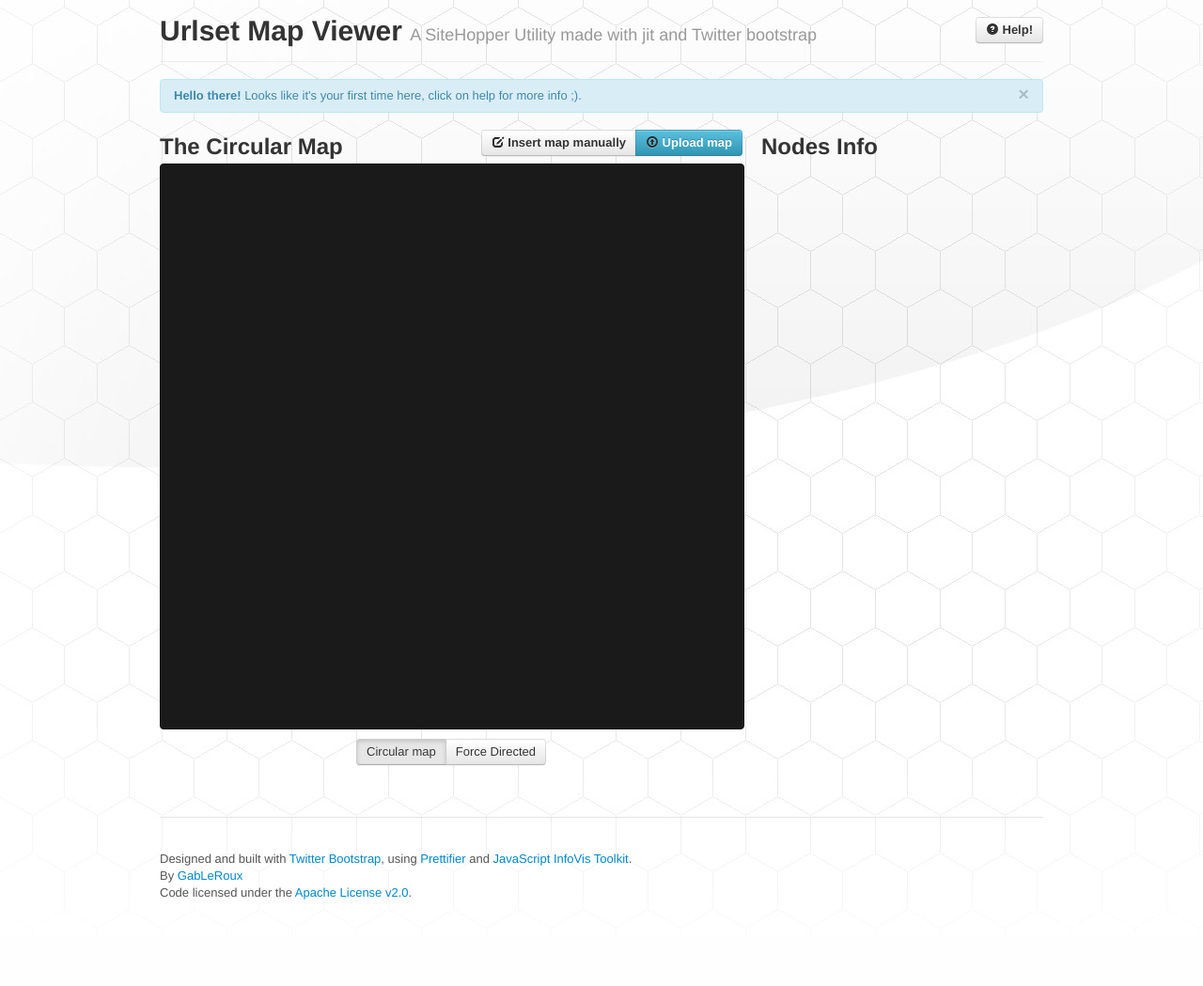
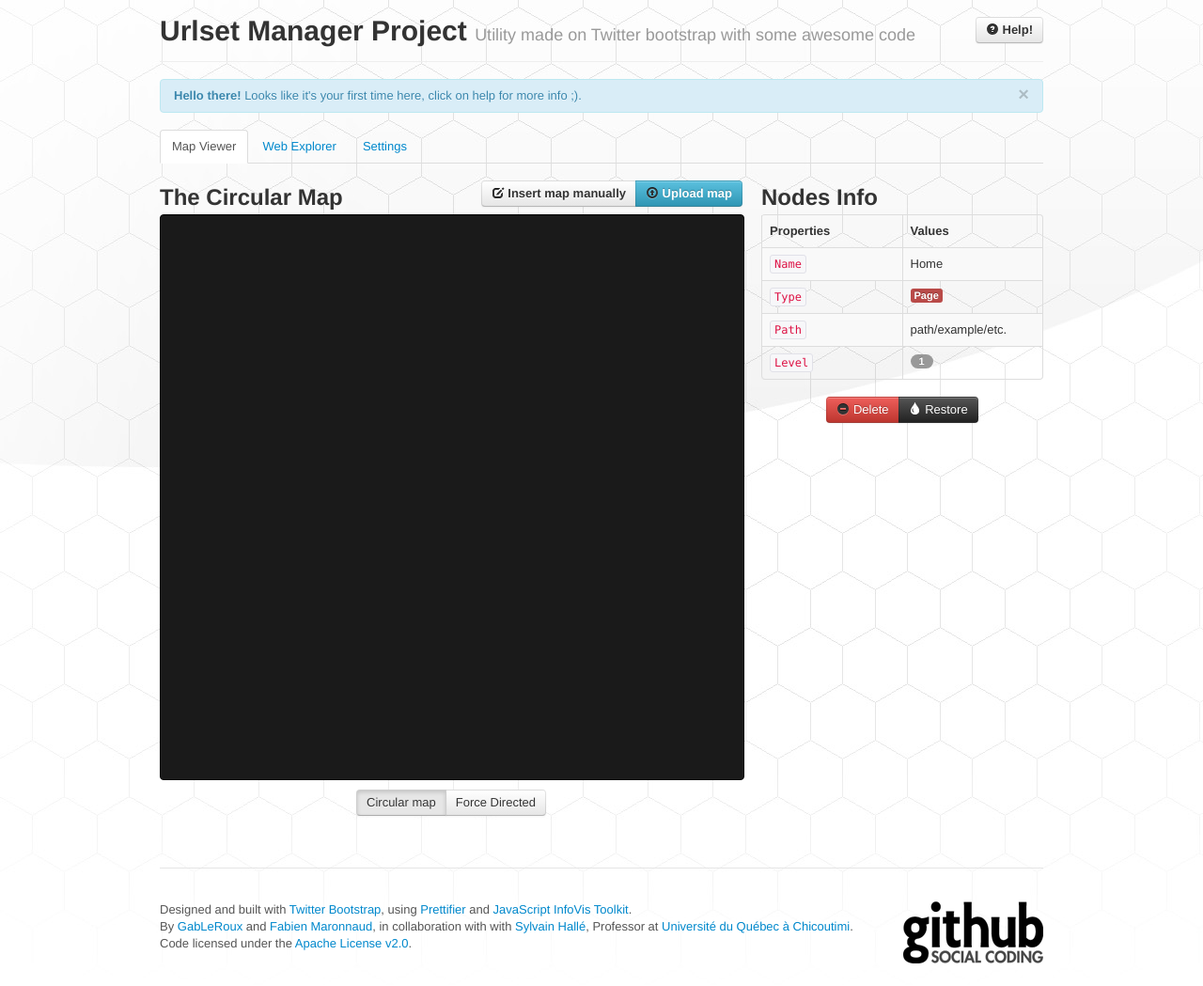
Before and after one commit to WebMole/WebMole, a PHP site: page / in a window 1280 px wide. Shown: the whole page at 94% size. Before the commit the page ends 957 px from the top, so only its background shows below. Run offline with PHP 8.4, Linux system fonts and the light colour scheme.

Commit message:
Cleaned code and added a bunch of stuff

```diff
--- a/index.php
+++ b/index.php
@@ -7,7 +7,7 @@
 <html xmlns="http://www.w3.org/1999/xhtml" xml:lang="en" lang="en">
 <head>
 	<meta http-equiv="Content-Type" content="text/html; charset=UTF-8" />
-	<title>Urlset Map Viewer</title>
+	<title>Urlset Manager Project</title>
 
 	<?php /* CSS */ ?>
 	<link type="text/css" href="css/style.css" rel="stylesheet" />
@@ -34,57 +34,57 @@
 	<script language="javascript" type="text/javascript" src="js/noty/themes/default.js"></script>
 
 	<?php /* Application Manips */ ?>
-	<script language="javascript" type="text/javascript" src="js/umv-jit-manip.js"></script>
-	<script language="javascript" type="text/javascript" src="js/umv-init.js"></script>
+	<script language="javascript" type="text/javascript" src="js/ump-jit-manip.js"></script>
+	<script language="javascript" type="text/javascript" src="js/ump-init.js"></script>
 
 </head>
 
 <body>
 	<div class="container">
 		<div class="page-header">
-			<h1>Urlset Map Viewer
-				<small>A SiteHopper Utility made with jit and Twitter bootstrap</small>
+			<h1>Urlset Manager Project
+				<small>Utility made on Twitter bootstrap with some awesome code</small>
 				<a class="btn pull-right" data-toggle="modal" href="#help_modal" ><i class="icon-question-sign"></i> Help!</a>
 			</h1>
 		</div>
 
+		<?php //@Todo: set this to show if cookies does not exist ;) ?>
 		<div class="alert alert-info">
 			<button class="close" data-dismiss="alert">×</button>
 			<strong>Hello there!</strong> Looks like it's your first time here, click on help for more info ;).
 		</div>
 
-		<div class="row">
-			<div class="span8">
-				<h2>The Circular Map
-					<div class="pull-right">
-						<div class="btn-group">
-							<a class="btn" data-toggle="modal" href="#source_modal" ><i class="icon-edit"></i> Insert map manually</a>
-							<a class="btn btn-info" data-toggle="modal" href="#upload_modal" ><i class="icon-upload"></i> Upload map</a>
-						</div>
-					</div>
-				</h2>
+		<ul id="main-tab-controller" class="nav nav-tabs">
+			<li class="active"><a href="#tab-map-viewier" data-toggle="tab">Map Viewer</a></li>
+			<li><a href="#tab-web-explorer" data-toggle="tab">Web Explorer</a></li>
+			<li><a href="#tab-settings" data-toggle="tab">Settings</a></li>
+		</ul>
+		<div id="main-tab-content" class="tab-content">
+			<div class="tab-pane fade active in" id="tab-map-viewier">
 
-				<div id="infovis"><?php /* Map is generated here */ ?></div>
+				<?php include('map-viewer.php'); ?>
 
-				<div class="btn-group-centered spacer">
-					<div class="btn-group">
-						<button class="btn circular-map active">Circular map</button>
-						<button class="btn force-directed">Force Directed</button>
-					</div>
-				</div>
 			</div>
-			<div class="span4">
-				<h2>Nodes Info</h2>
+			<div class="tab-pane fade" id="tab-web-explorer">
+
+				<?php include('web-explorer.php'); ?>
+
+			</div>
+			<div class="tab-pane fade" id="tab-settings">
+
+				<?php include('settings.php'); ?>
+
 			</div>
 		</div>
 
 		<div class="footer">
+			<a class="pull-right" href="http://www.github.com/<?php //@todo Add project url here ?>"><img src="img/github_logo_social_coding_outlined.png" alt="View project on GitHub" height="66" width="149" /></a>
 			<p>Designed and built with <a href="http://twitter.github.com/bootstrap/" target="_blank">Twitter Bootstrap</a>, using <a href="http://code.google.com/p/google-code-prettify/" target="_blank">Prettifier</a> and <a href="http://thejit.org/" target="_blank">JavaScript InfoVis Toolkit</a>.</p>
-			<p>By <a href="http://www.gableroux.com" target="_blank">GabLeRoux</a></p>
+			<p>By <a href="http://www.gableroux.com" target="_blank">GabLeRoux</a> and <a href="mailto:fabien.maronnaud@gmail.com">Fabien Maronnaud</a>, in collaboration with with <a href="http://www.leduotang.com/sylvain/">Sylvain Hallé</a>, Professor at <a href="http://www.uqac.ca/">Université du Québec à Chicoutimi</a>. </p>
 			<p>Code licensed under the <a href="http://www.apache.org/licenses/LICENSE-2.0" target="_blank">Apache License v2.0</a>.</p>
-		</div>
+		</div><!-- /.footer -->
 
-	</div>
+	</div><!-- /.container -->
 
 	<?php /* Hidden elements below */ ?>
 
@@ -115,7 +115,10 @@
 			<h3>Don't panic, everything's ok!</h3>
 		</div>
 		<div class="modal-body">
-			<p>Basically, this is an utility for viewing some <span class="label label-info">urlset generated maps</span> in a smooth and easy way. Maps are usually in <span class="label label-info">xml</span> formats and here is an example:</p>
+
+			<p>Basically, this is an utility for managing some <span class="label label-info">urlset generated maps</span> in a smooth and easy way. Maps are usually in <span class="label label-info">xml</span> format.
+			<p>For further details, you can read the <a href="ReadMe.md">readme</a>.</p>
+			<p>Here is an example of a valid xml file:</p>
 
 			<pre class="prettyprint"><code class="language-xml"><?php echo htmlspecialchars(file_get_contents("example.xml"), ENT_QUOTES); ?></code></pre>
 
--- /dev/null
+++ b/map-viewer.php
@@ -0,0 +1,85 @@
+<?php
+/* Prevent direct access to this file. */
+if ($access != 'authorized')
+	die('You are not allowed to view this file');
+?>
+
+<div class="row" id="map-viewer">
+	<div class="span8">
+		<h2>The Circular Map
+			<div class="pull-right">
+				<div class="btn-group">
+					<a class="btn" data-toggle="modal" href="#source_modal" ><i class="icon-edit"></i> Insert map manually</a>
+					<a class="btn btn-info" data-toggle="modal" href="#upload_modal" ><i class="icon-upload"></i> Upload map</a>
+				</div>
+			</div>
+		</h2>
+
+		<div id="infovis"><?php /* Map is generated here */ ?></div>
+
+		<div class="btn-group-centered spacer">
+			<div class="btn-group">
+				<button class="btn circular-map active">Circular map</button>
+				<button class="btn force-directed">Force Directed</button>
+			</div>
+		</div>
+	</div>
+	<div class="span4">
+		<h2>Nodes Info</h2>
+
+		<?php //@todo: make this dynamic and real ;) ?>
+		<table class="table table-bordered table-striped">
+			<colgroup>
+				<col class="span2"></col>
+				<col class="span2"></col>
+			</colgroup>
+			<thead>
+				<tr>
+					<th>Properties</th>
+					<th>Values</th>
+				</tr>
+			</thead>
+			<tbody>
+				<tr>
+					<td>
+						<code>Name</code>
+					</td>
+					<td>
+						Home
+					</td>
+				</tr>
+				<tr>
+					<td>
+						<code>Type</code>
+					</td>
+					<td>
+						<span class="label label-important">Page</span>
+					</td>
+				</tr>
+				<tr>
+					<td>
+						<code>Path</code>
+					</td>
+					<td>
+						path/example/etc.
+					</td>
+				</tr>
+				<tr>
+					<td>
+						<code>Level</code>
+					</td>
+					<td>
+						<span class="badge">1</span>
+					</td>
+				</tr>
+			</tbody>
+		</table>
+
+		<div class="btn-group-centered spacer">
+			<div class="btn-group">
+				<button class="btn btn-danger"><i class="icon-minus-sign"></i> Delete</button>
+				<button class="btn btn-inverse"><i class="icon-tint icon-white"></i> Restore</button>
+			</div>
+		</div>
+	</div>
+</div><!-- /#map-viewer -->
--- /dev/null
+++ b/settings.php
@@ -0,0 +1,131 @@
+<?php
+/* Prevent direct access to this file. */
+if ($access != 'authorized')
+	die('You are not allowed to view this file');
+?>
+
+<?php //Settings example ?>
+<div id="settings">
+	<form class="form-horizontal">
+		<fieldset>
+			<div class="control-group">
+				<label class="control-label" for="input01">Text input</label>
+				<div class="controls">
+					<input type="text" class="input-xlarge" id="input01">
+					<p class="help-block">In addition to freeform text, any HTML5 text-based input appears like so.</p>
+				</div>
+			</div>
+			<div class="control-group">
+				<label class="control-label" for="optionsCheckbox">Checkbox</label>
+				<div class="controls">
+					<label class="checkbox">
+						<input type="checkbox" id="optionsCheckbox" value="option1">
+						Option one is this and that—be sure to include why it's great
+					</label>
+				</div>
+			</div>
+			<div class="control-group">
+				<label class="control-label" for="select01">Select list</label>
+				<div class="controls">
+					<select id="select01">
+						<option>something</option>
+						<option>2</option>
+						<option>3</option>
+						<option>4</option>
+						<option>5</option>
+					</select>
+				</div>
+			</div>
+			<div class="control-group">
+				<label class="control-label" for="multiSelect">Multicon-select</label>
+				<div class="controls">
+					<select multiple="multiple" id="multiSelect">
+						<option>1</option>
+						<option>2</option>
+						<option>3</option>
+						<option>4</option>
+						<option>5</option>
+					</select>
+				</div>
+			</div>
+			<div class="control-group">
+				<label class="control-label" for="fileInput">File input</label>
+				<div class="controls">
+					<input class="input-file" id="fileInput" type="file">
+				</div>
+			</div>
+			<div class="control-group">
+				<label class="control-label" for="textarea">Textarea</label>
+				<div class="controls">
+					<textarea class="input-xlarge" id="textarea" rows="3"></textarea>
+				</div>
+			</div>
+			<div class="control-group">
+				<label class="control-label" for="focusedInput">Focused input</label>
+				<div class="controls">
+					<input class="input-xlarge focused" id="focusedInput" type="text" value="This is focused…">
+				</div>
+			</div>
+			<div class="control-group">
+				<label class="control-label">Uneditable input</label>
+				<div class="controls">
+					<span class="input-xlarge uneditable-input">Some value here</span>
+				</div>
+			</div>
+			<div class="control-group">
+				<label class="control-label" for="disabledInput">Disabled input</label>
+				<div class="controls">
+					<input class="input-xlarge disabled" id="disabledInput" type="text" placeholder="Disabled input here…" disabled="">
+				</div>
+			</div>
+			<div class="control-group">
+				<label class="control-label" for="optionsCheckbox2">Disabled checkbox</label>
+				<div class="controls">
+					<label class="checkbox">
+						<input type="checkbox" id="optionsCheckbox2" value="option1" disabled="">
+						This is a disabled checkbox
+					</label>
+				</div>
+			</div>
+			<div class="control-group warning">
+				<label class="control-label" for="inputWarning">Input with warning</label>
+				<div class="controls">
+					<input type="text" id="inputWarning">
+					<span class="help-inline">Something may have gone wrong</span>
+				</div>
+			</div>
+			<div class="control-group error">
+				<label class="control-label" for="inputError">Input with error</label>
+				<div class="controls">
+					<input type="text" id="inputError">
+					<span class="help-inline">Please correct the error</span>
+				</div>
+			</div>
+			<div class="control-group success">
+				<label class="control-label" for="inputSuccess">Input with success</label>
+				<div class="controls">
+					<input type="text" id="inputSuccess">
+					<span class="help-inline">Woohoo!</span>
+				</div>
+			</div>
+			<div class="control-group success">
+				<label class="control-label" for="selectError">Select with success</label>
+				<div class="controls">
+					<select id="selectError">
+						<option>1</option>
+						<option>2</option>
+						<option>3</option>
+						<option>4</option>
+						<option>5</option>
+					</select>
+					<span class="help-inline">Woohoo!</span>
+				</div>
+			</div>
+
+			<div class="form-actions">
+				<button type="submit" class="btn btn-primary">Save changes</button>
+				<button class="btn">Cancel</button>
+			</div>
+		</fieldset>
+	</form>
+</div><!-- /#settings -->
--- /dev/null
+++ b/web-explorer.php
@@ -0,0 +1,72 @@
+<?php
+/* Prevent direct access to this file. */
+if ($access != 'authorized')
+	die('You are not allowed to view this file');
+?>
+
+<div class="row" id="web-explorer">
+	<div class="span4">
+		<h2>Insert your magic stuff here</h2>
+
+		<div class="btn-group-centered spacer">
+			<div class="btn-group">
+				<button class="btn active">Some stuff</button>
+				<button class="btn">Cool stuff</button>
+			</div>
+		</div>
+	</div>
+	<div class="span8">
+		<h2>Here's a random table</h2>
+
+		<?php //@todo: make this dynamic and real ;) ?>
+		<table class="table table-bordered table-striped">
+			<colgroup>
+				<col class="span2"></col>
+				<col class="span6"></col>
+			</colgroup>
+			<thead>
+				<tr>
+					<th>Hapiness</th>
+					<th>Joy</th>
+				</tr>
+			</thead>
+			<tbody>
+				<tr>
+					<td>
+						<code>blabla</code>
+					</td>
+					<td>
+						cool
+					</td>
+				</tr>
+				<tr>
+					<td>
+						<code>hey</code>
+					</td>
+					<td>
+						<span class="label label-important">replace</span>
+					</td>
+				</tr>
+				<tr>
+					<td>
+						<code>me</code>
+					</td>
+					<td>
+						ok?
+					</td>
+				</tr>
+				<tr>
+					<td>
+						<code>do it</code>
+					</td>
+					<td>
+						<span class="badge">NOW</span>
+					</td>
+				</tr>
+			</tbody>
+		</table>
+
+		<button class="btn btn-success"><i class="icon-star-empty"></i> Hello world</button>
+
+	</div>
+</div><!-- /#web-explorer -->
```
Also changed, not shown: js/ump-init.js (renamed from js/umv-init.js, +8 -1 lines), ReadMe.md (added), img/github_logo_social_coding_outlined.png (added), js/ump-jit-manip.js (renamed from js/umv-jit-manip.js).
